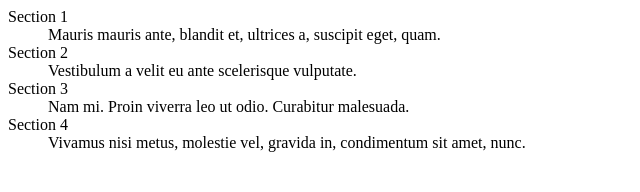
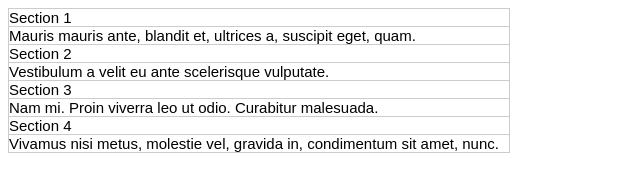
Before and after one commit to dmaaron/jquery-custom-plugin, a plain HTML site: page index.html in a window 1280 px wide. Shown: the whole page, without its empty margins (0-640 px from the left). Drawn offline with Linux system fonts and the light colour scheme.

Commit message:
adds styling to accordion, js file

```diff
--- /dev/null
+++ b/css/style.css
@@ -0,0 +1,13 @@
+.accordion {
+  width: 500px;
+  border: 1px solid #ccc;
+  border-bottom: none;
+  font-family: Arial, Helvetica, sans-serif;
+  font-size: 15px;
+}
+
+.accordion dt,
+.accordion dd {
+  border-bottom: 1px solid #ccc;
+  margin: 0px;
+}
--- a/index.html
+++ b/index.html
@@ -1,8 +1,8 @@
 <html>
     <head>
-
+        <title>My first jQuery plugin</title>
+        <link rel="stylesheet" type="text/css" href="css/style.css"/>
     </head>
-
 
 <body>
     <dl class="accordion" id="my-accordion">
```
Also changed, not shown: js/script.js (added). Lines whose indentation alone changed are shown as unchanged.
